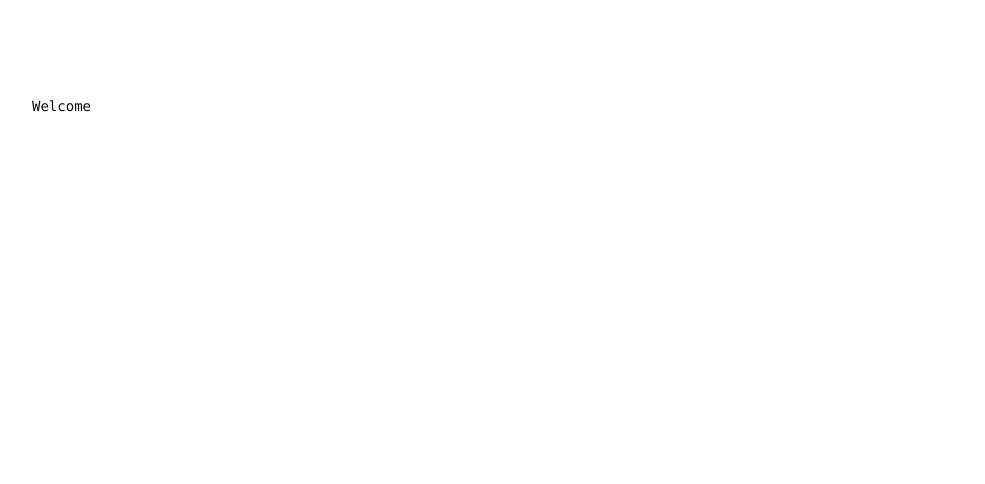
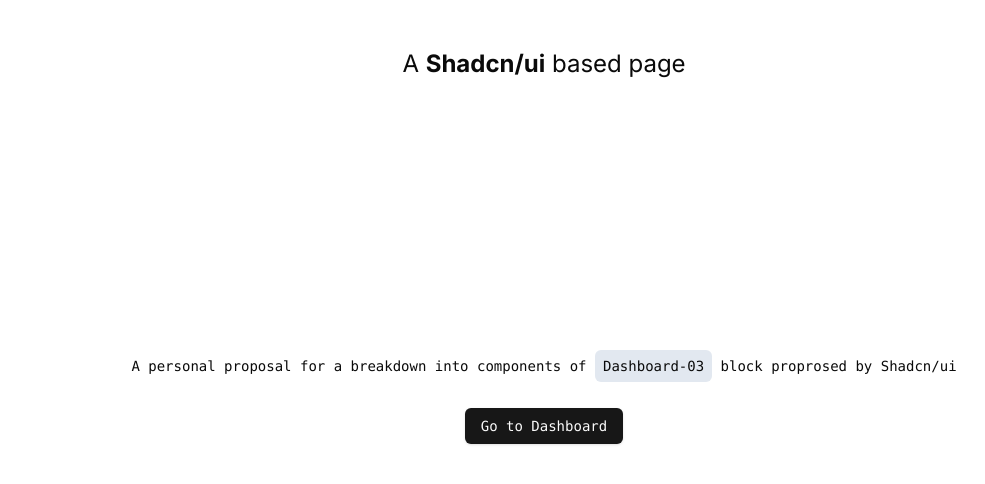
Before and after one commit to AntoineKoiko/shadcn_dashboard-03_components, a Next.js app: page / in a window 1280 px wide. Shown: the top 484 px of the page, without its empty margins (96-1081 px from the left). Built offline with nearby package versions, Linux system fonts and the light colour scheme.

Commit message:
feat(app/page): make welcome page with link to access to dashboard and other link to shadcn block origin

```diff
--- a/src/app/page.tsx
+++ b/src/app/page.tsx
@@ -1,11 +1,29 @@
-import Image from "next/image";
+import { Button } from "@/components/ui/button";
+import Link from "next/link";
 
 export default function Home() {
-  return (
-    <main className="flex min-h-screen flex-col items-center justify-between p-24">
-      <div className="z-10 w-full max-w-5xl items-center justify-between font-mono text-sm lg:flex">
-          <h1>Welcome</h1>
-        </div>
-    </main>
-  );
+    return (
+        <main className="flex min-h-screen flex-col justify-center items-center p-8">
+            <h1 className="text-2xl absolute top-12 w-full text-center">
+                A <span className="font-bold">Shadcn/ui</span> based page
+            </h1>
+            <div className="z-10 w-full max-w-5xl items-center justify-between font-mono text-sm lg:flex">
+                <div className="mx-auto grid columns-1 gap-8">
+                    <p className=" leading-loose sm:text-sm">
+                        A personal proposal for a breakdown into components of{" "}
+                        <Link
+                            href="https://ui.shadcn.com/blocks#dashboard-03"
+                            className="p-2 border-transparent rounded-md bg-slate-200 hover:bg-slate-300"
+                        >
+                            Dashboard-03
+                        </Link>{" "}
+                        block proprosed by Shadcn/ui{" "}
+                    </p>
+                    <Button className="max-w-2xl mx-auto">
+                        <a href="/dashboard">Go to Dashboard</a>
+                    </Button>
+                </div>
+            </div>
+        </main>
+    );
 }
```
